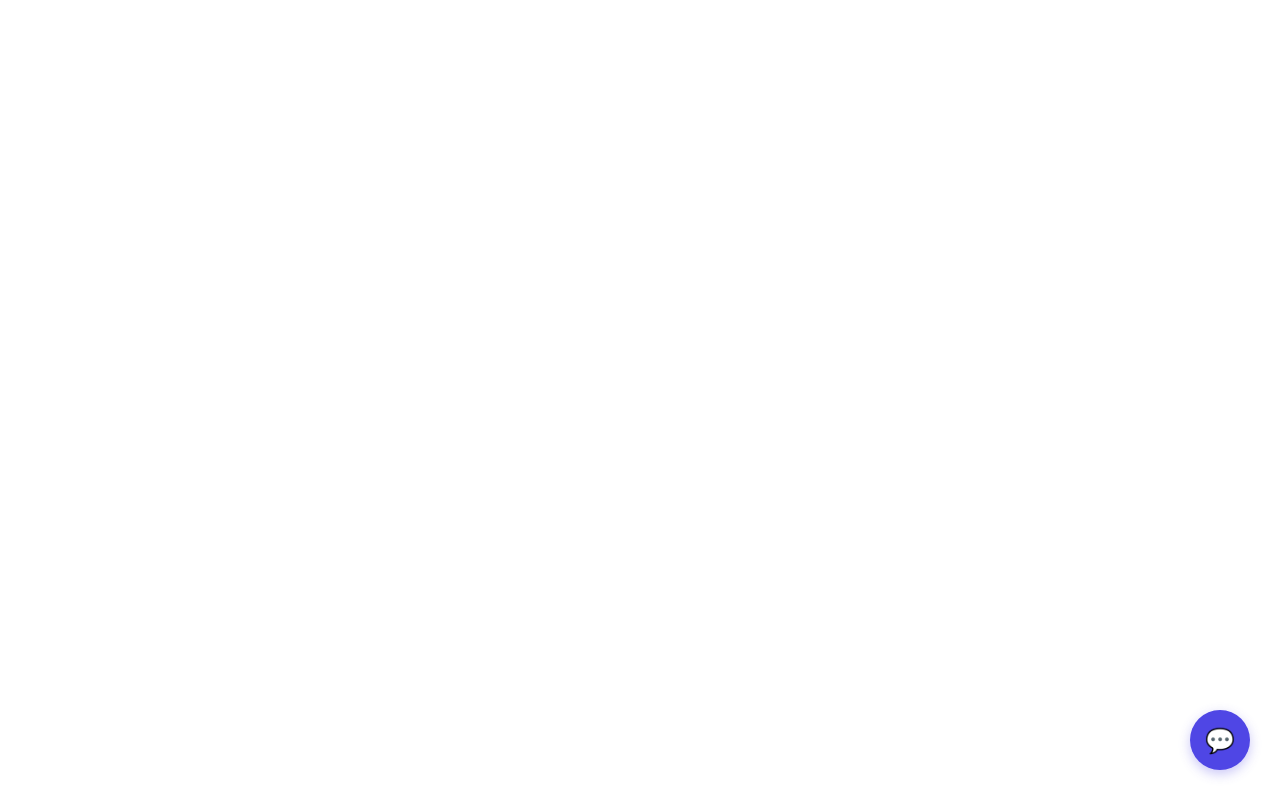
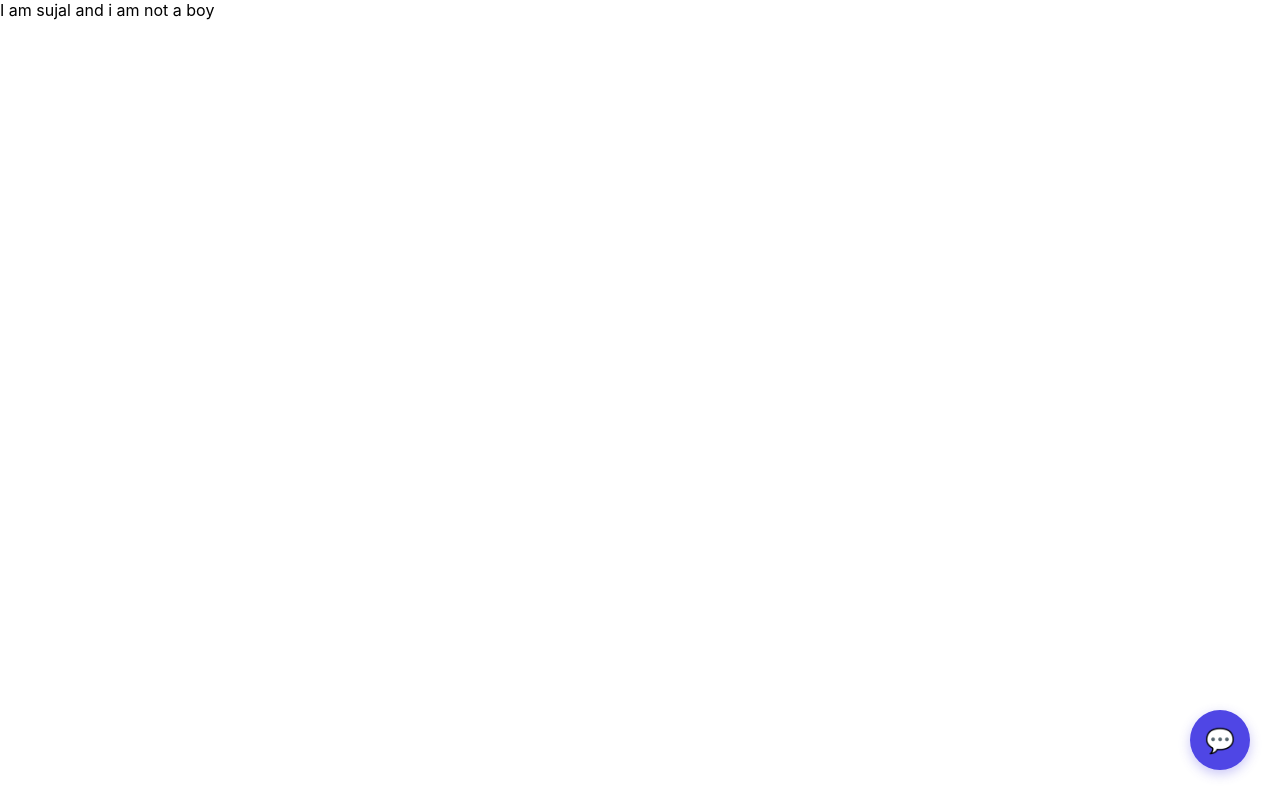
Before and after one commit to Aditya717803/Commando, a plain HTML site: page index.html in a window 1280 px wide. Drawn offline with Linux system fonts and the light colour scheme.

Commit message:
Update3 index.html

```diff
--- a/index.html
+++ b/index.html
@@ -4,6 +4,7 @@
     <meta charset="UTF-8">
     <meta name="viewport" content="width=device-width, initial-scale=1.0">
     <title>ChatBot Assistant</title>
+    <body>I am sujal and i am not a boy</body>
     <style>
         * {
             margin: 0;
```
